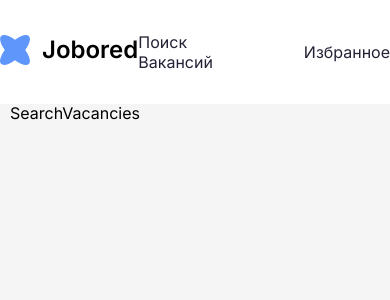
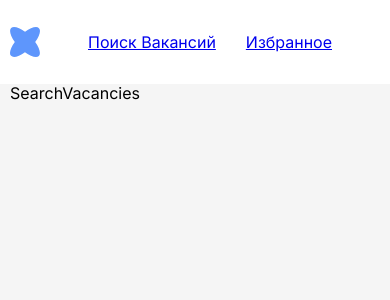
Before and after one commit to kirillApatski/startup-summer, a React (Create React App) app: page / in a window 390 px wide. Shown: the top 300 px of the page. Built offline with nearby package versions, Linux system fonts and the light colour scheme.

Commit message:
refactoring style

```diff
--- a/src/components/layout/Header/Header.module.scss
+++ b/src/components/layout/Header/Header.module.scss
@@ -3,16 +3,18 @@
   .headerWrapper {
     display: flex;
     align-items: center;
-    padding: 32px 0;
+    height: 84px;
     .logo {
       display: flex;
       align-items: center;
-      align-self: start;
       column-gap: 12px;
       .logoText {
         font-weight: 600;
         font-size: 24px;
         line-height: 36px;
+        @media (max-width: 576px) {
+          display: none;
+        }
       }
     }
     .herderMenu {
@@ -21,13 +23,14 @@
         display: flex;
         align-items: center;
         column-gap: 60px;
+        @media (max-width: 576px) {
+          column-gap: 30px;
+        }
         .Item {
           > a {
             font-weight: 400;
             font-size: 16px;
             line-height: 20px;
-            text-decoration: none;
-            color: #232134;
           }
           .active {
             font-weight: 500;
```
